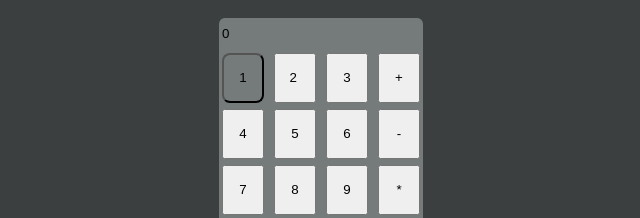
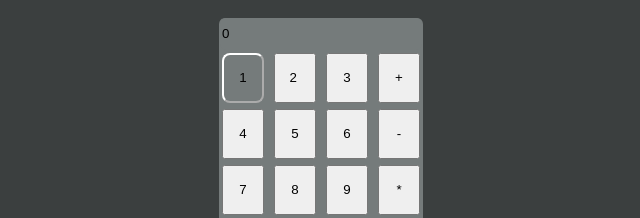
Before and after one commit to Gabriel-Dev-JS/calculadora-js, a plain HTML site: page index.html in a window 1280 px wide. In both pictures the pointer is over the input 530 px from the left and 347 px from the top of the page. Shown: the part 270-488 px from the top of the page, 287-927 px from the left. Drawn offline with Linux system fonts and the light colour scheme.

Commit message:
cor da borda midificado

```diff
--- a/index.css
+++ b/index.css
@@ -38,6 +38,7 @@ html{
 .stb:hover{
     background-color: rgb(117, 123, 123);
     border-radius: 8px;
+    border-color: white;
 }
 ::placeholder{
     color:black;
--- a/index.js
+++ b/index.js
@@ -1,5 +1,3 @@
-console.log("hello world!")
-
 function logica(tipo, valor){
    if(tipo == 'valor'){
     document.getElementById('text').value += valor
```
